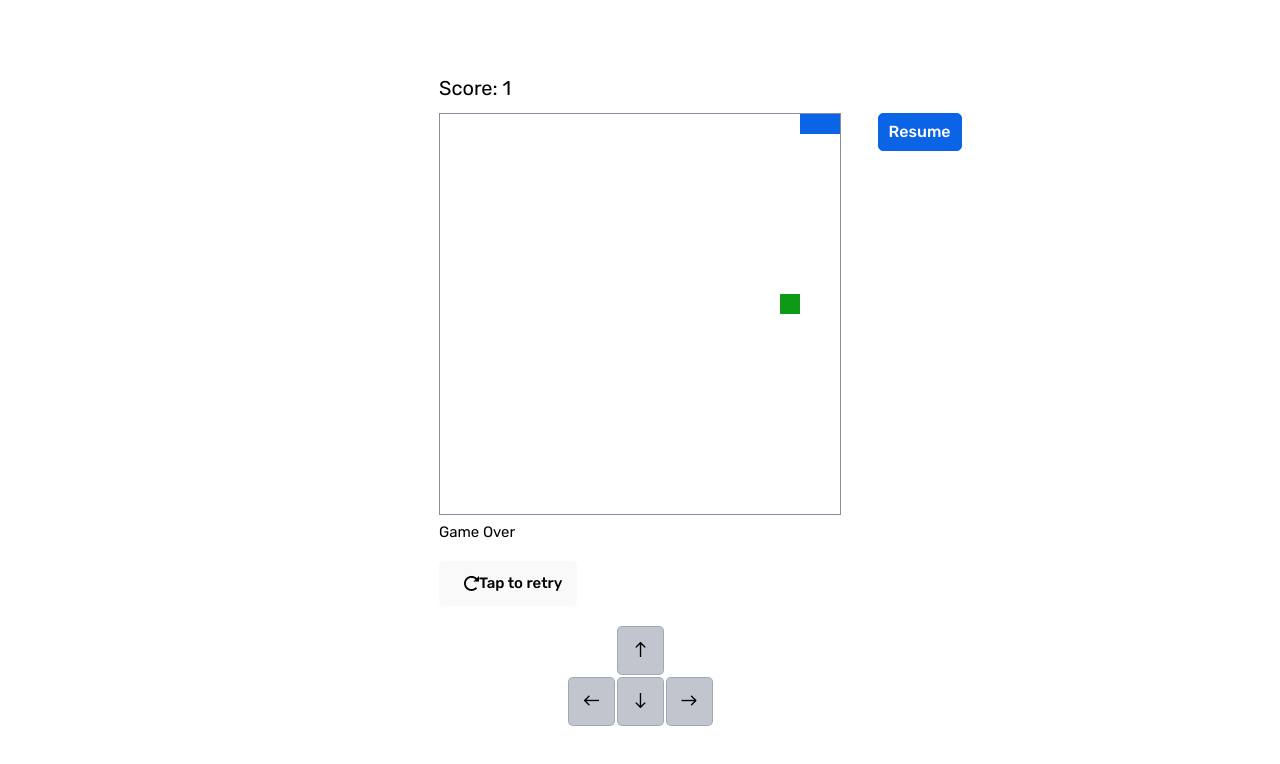
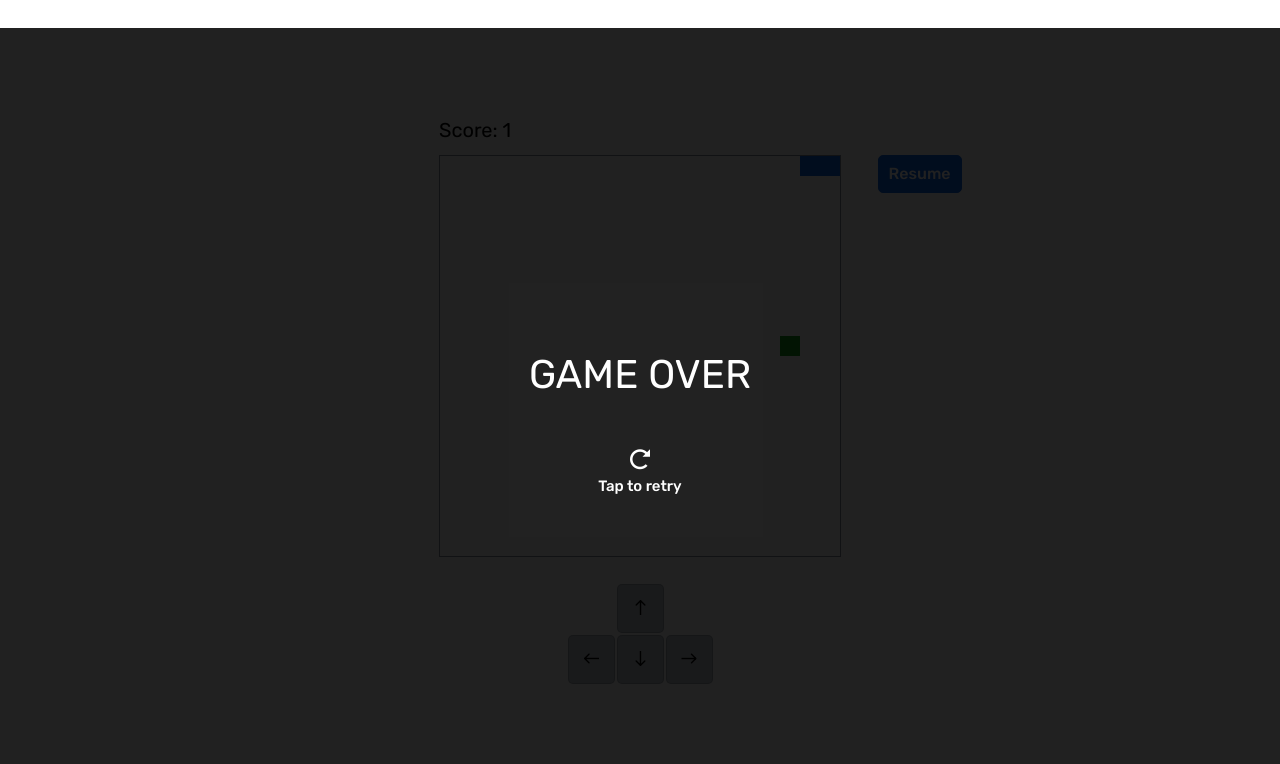
Before and after one commit to Andriamahay11master/Snake2D, a React (Vite) app: page / in a window 1280 px wide. Shown: the top 764 px of the page. Built offline with nearby package versions, Linux system fonts and the light colour scheme; the HTML template or start-up script is replaced by a standard one.

Commit message:
add animation game over

```diff
--- a/src/assets/scss/common/_button.scss
+++ b/src/assets/scss/common/_button.scss
@@ -26,9 +26,13 @@
   &.btn-icon{
     display: inline-flex;
     align-items: center;
+    flex-direction: column;
+    background: transparent;
+    color: #FFF;
     i {
+      font-size: 20px;
       display: inline-block;
-      margin-left: 10px;
+      margin-bottom: 10px;
       transition: all 0.4s ease-in-out;
     }
     &:hover{
--- a/src/components/game/Game.tsx
+++ b/src/components/game/Game.tsx
@@ -140,9 +140,7 @@ const Game = () => {
         {isPaused ? 'Resume' : 'Pause'}
       </button>
       <canvas className="gameCanvas" ref={canvasRef} width="400" height="400" />
-      {isGameOver && (
-        <Over scale={scale} statut={isGameOver} setIsGameOver={setIsGameOver} setIsPaused={setIsPaused} setScore={setScore} setSnake={setSnake} setDirection={setDirection} setFruit={setFruit} pickLocation={pickLocation}/>
-      )}
+      <Over scale={scale} statut={isGameOver} setIsGameOver={setIsGameOver} setIsPaused={setIsPaused} setScore={setScore} setSnake={setSnake} setDirection={setDirection} setFruit={setFruit} pickLocation={pickLocation}/>
       <div className='controls'>
         <div className="control-top">
           <button className="btn btn-gray" onClick={() => handleDirectionChange('Up')}><i className='icon icon-long-arrow up'></i></button>
--- a/src/components/over/Over.tsx
+++ b/src/components/over/Over.tsx
@@ -1,3 +1,4 @@
+import './over.scss'
 interface OverProps {
     scale: number;
     statut: boolean;
@@ -24,11 +25,13 @@ export default function Over({scale, statut,
 
     return (
         <div className={statut ? "over-content show" : "over-content"}>
-            <div className="over-top">
-                <p>Game Over</p>
-            </div>
-            <div className="over-bottom">
-                <button className="btn btn-icon" onClick={handleRestart}><i className="icon icon-retry"></i><span>Tap to retry</span></button>
+            <div className="over-body">
+                <div className="over-top">
+                    <p>Game Over</p>
+                </div>
+                <div className="over-bottom">
+                    <button className="btn btn-icon" onClick={handleRestart}><i className="icon icon-retry"></i><span>Tap to retry</span></button>
+                </div>
             </div>
         </div>
     )
--- a/src/components/over/over.scss
+++ b/src/components/over/over.scss
@@ -0,0 +1,33 @@
+@import '../../assets/scss/common/_variable.scss';
+@import '../../assets/scss/common/_mixins.scss';
+
+.over-content{
+    background: rgba(#000, 0.9);
+    opacity: 0;
+    transition: all 1s cubic-bezier(0.075, 0.82, 0.165, 1);
+    display: flex;
+    align-items: center;
+    justify-content: center;
+    height: 100vh;
+    width: 100vw;
+    position: fixed;
+    top: 100vh;
+    left: 0;
+    text-align: center;
+    &.show{
+        top: 0;
+        opacity: 1;
+        transition: all 1s cubic-bezier(0.075, 0.82, 0.165, 1);
+    }
+    .over-top{
+        margin-bottom: 30px;
+        p{
+            font-size: 40px;
+            text-transform: uppercase;
+            color: #FFF;
+            @include max(992px){
+                font-size: 30px;
+            }
+        }
+    }
+}
```
